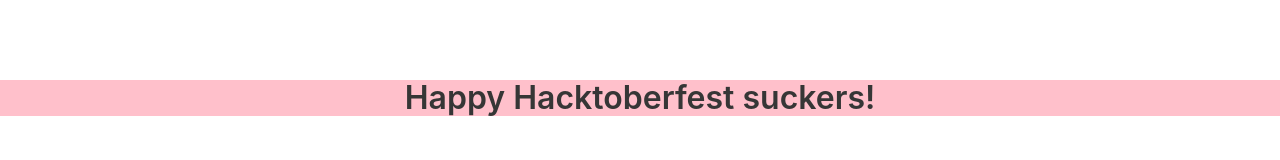
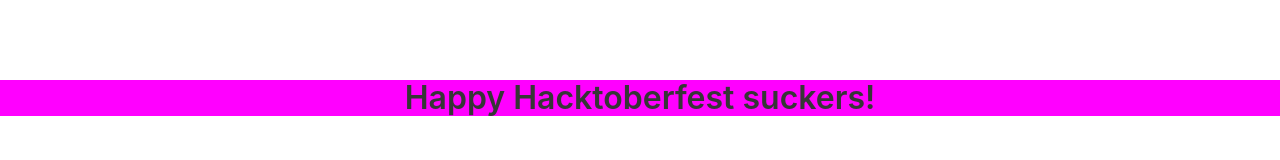
Before and after one commit to UCCNetsoc/Netfest-Intro, a plain HTML site: page index.html in a window 1280 px wide. Drawn offline with nearby package versions, Linux system fonts and the light colour scheme.

Commit message:
Needs more fuchsia...

```diff
--- a/index.html
+++ b/index.html
@@ -8,7 +8,7 @@
     <head>
         <title>Netsoc Gamer Club</title>
     </head>
-    <body style="background: pink">
+    <body style="background: fuchsia">
         <div>
             <div style="max-width: 50%; margin: 5em auto; text-align: center; color: "green">
                 <h1 class="title">Happy Hacktoberfest suckers!</h1>
```
